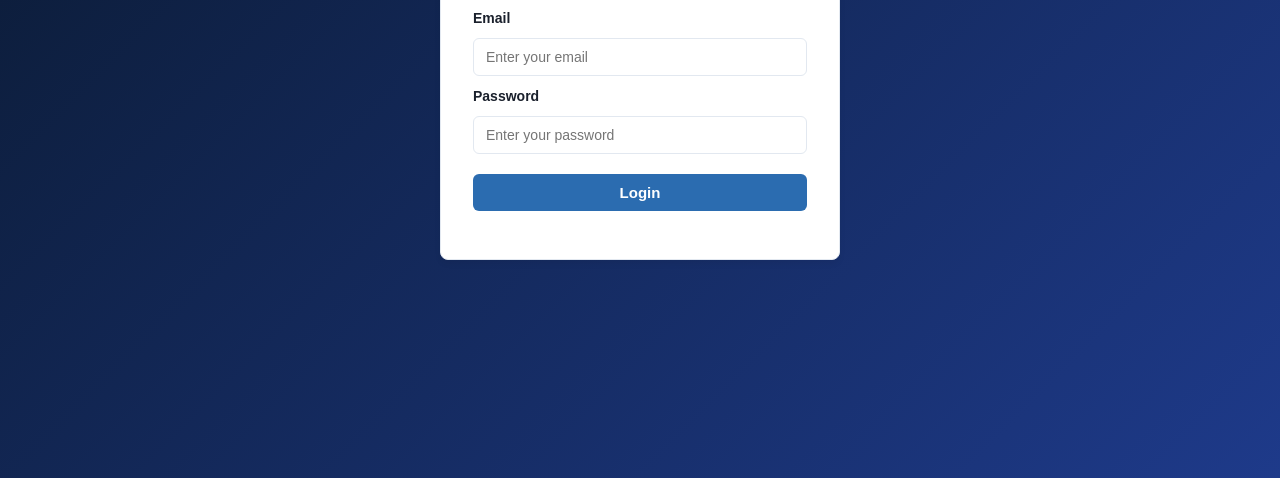
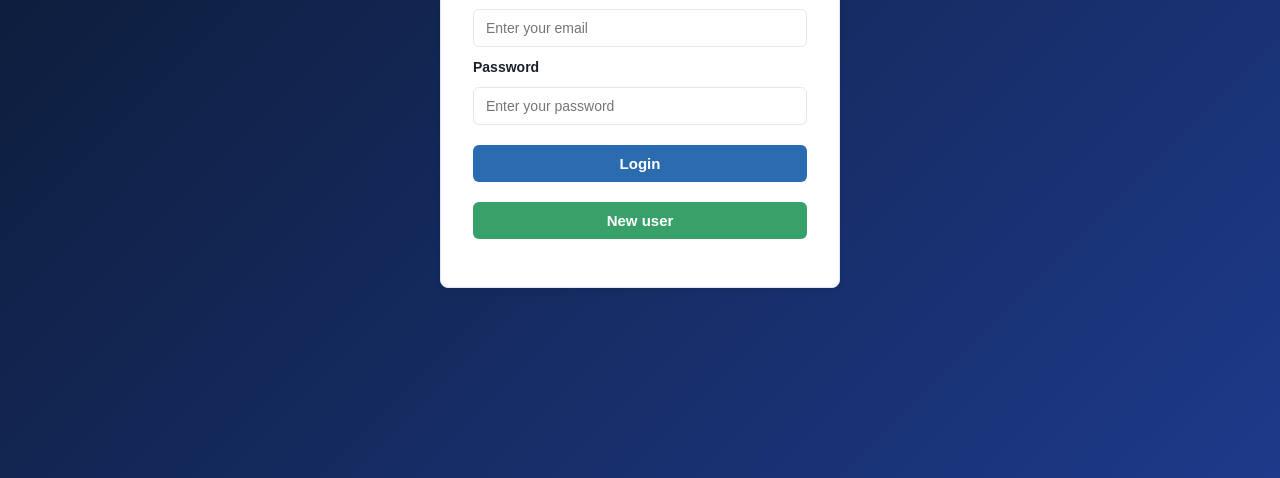
Before and after one commit to adithyansrajeev14-bot/Techceller-git, a plain HTML site: page index.html in a window 1280 px wide. Shown: the part 322-800 px from the top of the page. Drawn offline with Linux system fonts and the light colour scheme.

Commit message:
New user button

```diff
--- a/index.html
+++ b/index.html
@@ -18,6 +18,7 @@
       <label for="password">Password</label>
       <input type="password" id="password" required placeholder="Enter your password">
       <button type="submit" id="submit-btn">Login</button>
+      <button type="button" id="new-user-btn" class="btn-green">New user</button>
     </form>
     <p id="status-message" class="status-message"></p>
   </main>
--- a/style.css
+++ b/style.css
@@ -9,6 +9,7 @@
   --btn-text: #ffffff;
   --error-color: #e53e3e;
   --success-color: #38a169;
+  --success-hover: #2f855a;
 }
 
 * {
@@ -90,6 +91,14 @@ button:hover {
   background-color: var(--primary-hover);
 }
 
+.btn-green {
+  background-color: var(--success-color);
+}
+
+.btn-green:hover {
+  background-color: var(--success-hover);
+}
+
 .status-message {
   margin-top: 16px;
   font-size: 14px;
```
